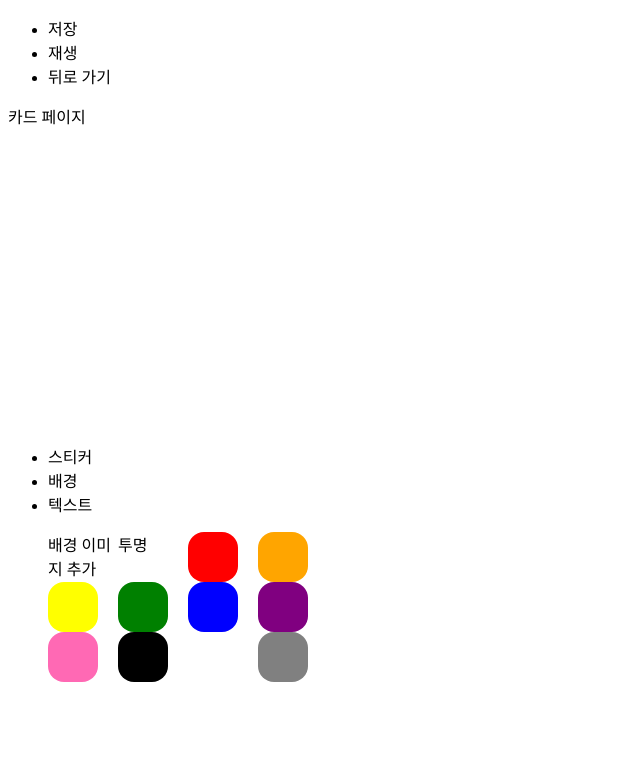
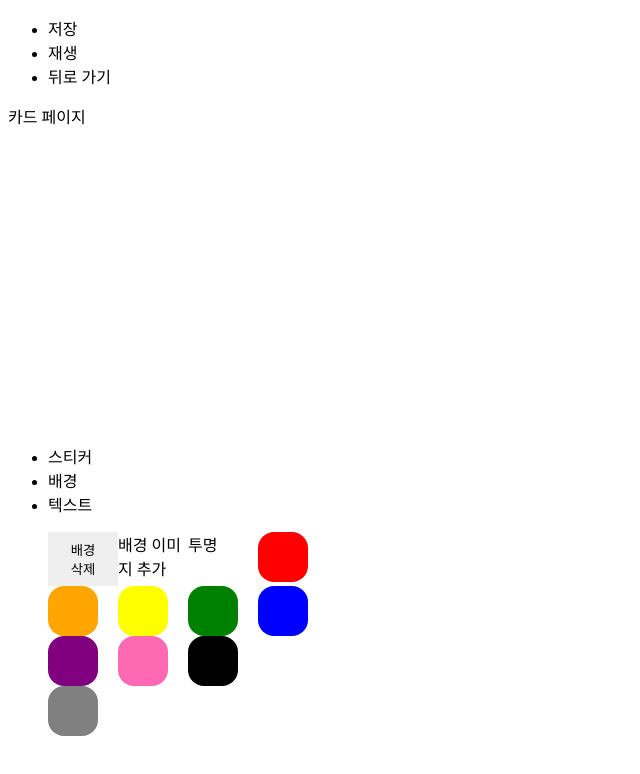
Before and after one commit to jiyeong-yun/Retter, a React (Create React App) app in the folder frontend/: page /card/edit in a window 1280 px wide. Both pictures are taken after a click on the item "배경". Shown: the top 774 px of the page, without its empty margins (0-640 px from the left). Built offline with nearby package versions, Linux system fonts and the light colour scheme.

Commit message:
[S06P22C202-87] Feat: Remove card background image

```diff
--- a/frontend/src/components/card/options/Background.js
+++ b/frontend/src/components/card/options/Background.js
@@ -4,18 +4,24 @@ import { connect } from "react-redux";
 import {
   setBackgroundColor,
   setBackgroundImage,
+  removeBackgroundImage,
 } from "../../../store/actions/cardActions";
 
 function mapDispatchToProps(dispatch) {
   return {
     setBackgroundColor: (color) => dispatch(setBackgroundColor(color)),
     setBackgroundImage: (imageURL) => dispatch(setBackgroundImage(imageURL)),
+    removeBackgroundImage: () => dispatch(removeBackgroundImage()),
   };
 }
 
 export default connect(null, mapDispatchToProps)(Background);
 
-function Background({ setBackgroundColor, setBackgroundImage }) {
+function Background({
+  setBackgroundColor,
+  setBackgroundImage,
+  removeBackgroundImage,
+}) {
   const [colors] = useState([
     "transparent",
     "red",
@@ -42,8 +48,13 @@ function Background({ setBackgroundColor, setBackgroundImage }) {
     reader.readAsDataURL(event.target.files[0]);
   };
 
+  const deleteImage = () => {
+    removeBackgroundImage();
+  };
+
   return (
     <Option>
+      <DeleteButton onClick={deleteImage}>배경 삭제</DeleteButton>
       <ImageInput htmlFor="image">
         배경 이미지 추가
         <input
@@ -86,3 +97,11 @@ const ImageInput = styled.label`
     display: none;
   }
 `;
+const DeleteButton = styled.button`
+  cursor: pointer;
+  border: none;
+  padding: 0.5rem 1rem;
+  &:hover {
+    background-color: lightgray;
+  }
+`;
--- a/frontend/src/store/actions/cardActions.js
+++ b/frontend/src/store/actions/cardActions.js
@@ -45,6 +45,12 @@ export const setBackgroundImage = (imageURL) => {
   };
 };
 
+export const removeBackgroundImage = () => {
+  return {
+    type: types.REMOVE_BACKGROUND_IMAGE,
+  };
+};
+
 export const addSticker = (id) => {
   return {
     type: types.ADD_STICKER,
--- a/frontend/src/store/reducers/cardReducer.js
+++ b/frontend/src/store/reducers/cardReducer.js
@@ -115,6 +115,19 @@ const cardReducer = (state = initialState, action) => {
       };
     }
 
+    case types.REMOVE_BACKGROUND_IMAGE: {
+      return {
+        ...state,
+        menuVisible: { ...state.menuVisible },
+        background: {
+          color: state.background.color,
+          image: "",
+        },
+        stickers: state.stickers.map((sticker) => sticker),
+        text: { ...state.text },
+      };
+    }
+
     case types.ADD_STICKER: {
       const newStickers = state.stickers.map((sticker) => sticker);
       const sticker = {
--- a/frontend/src/store/types.js
+++ b/frontend/src/store/types.js
@@ -7,6 +7,7 @@ const cardTypes = {
 
   SET_BACKGROUND_COLOR: "SET_BACKGROUND_COLOR",
   SET_BACKGROUND_IMAGE: "SET_BACKGROUND_IMAGE",
+  REMOVE_BACKGROUND_IMAGE: "REMOVE_BACKGROUND_IMAGE",
 
   ADD_STICKER: "ADD_STICKER",
   REMOVE_STICKER: "REMOVE_STICKER",
```
